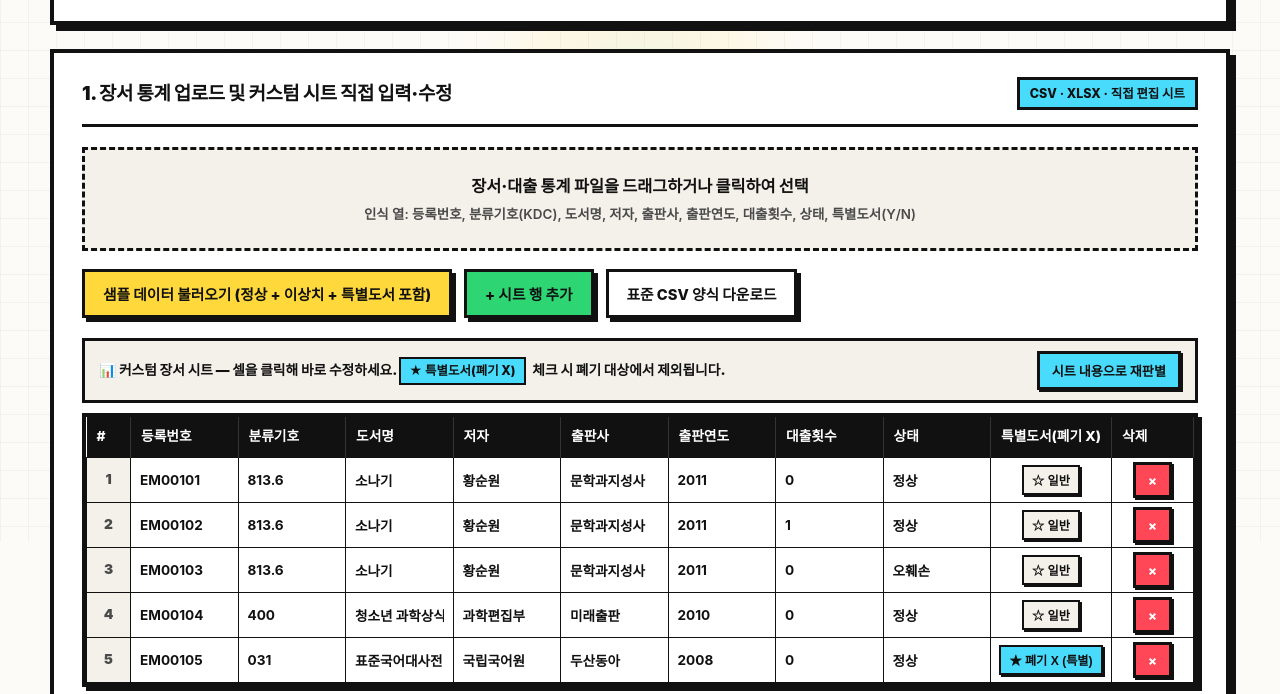
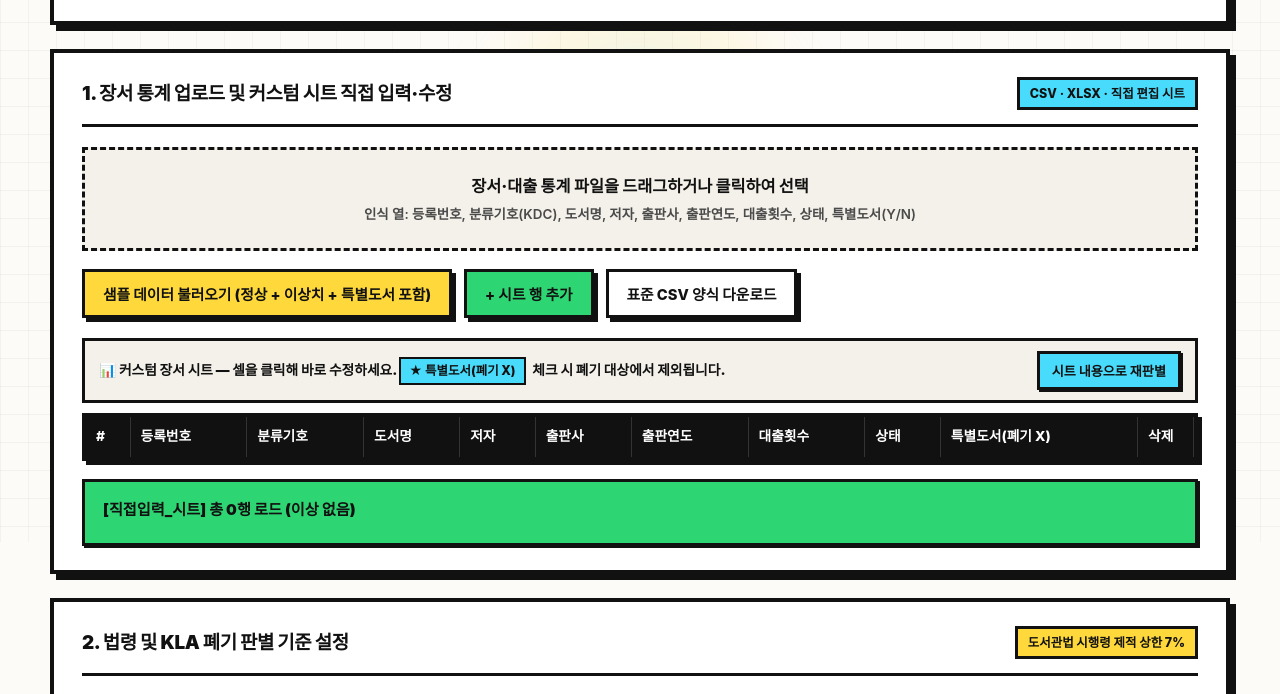
Before and after one commit to nlasdnfkl2/LibTEACHER_plus, a plain HTML site: page weeding.html in a window 1280 px wide. Shown: the part 258-952 px from the top of the page. Drawn offline with Linux system fonts and the light colour scheme; a web font is replaced by a local one.

Commit message:
Update weeding.html

```diff
--- a/weeding.html
+++ b/weeding.html
@@ -470,14 +470,6 @@
 
   function getSampleData() {
     return [
-      { 등록번호: 'EM00101', 분류기호: '813.6', 도서명: '소나기', 저자: '황순원', 출판사: '문학과지성사', 출판연도: 2011, 대출횟수: 0, 상태: '정상', 특별도서: false },
-      { 등록번호: 'EM00102', 분류기호: '813.6', 도서명: '소나기', 저자: '황순원', 출판사: '문학과지성사', 출판연도: 2011, 대출횟수: 1, 상태: '정상', 특별도서: false },
-      { 등록번호: 'EM00103', 분류기호: '813.6', 도서명: '소나기', 저자: '황순원', 출판사: '문학과지성사', 출판연도: 2011, 대출횟수: 0, 상태: '오훼손', 특별도서: false },
-      { 등록번호: 'EM00104', 분류기호: '400', 도서명: '청소년 과학상식 백과 2010', 저자: '과학편집부', 출판사: '미래출판', 출판연도: 2010, 대출횟수: 0, 상태: '정상', 특별도서: false },
-      { 등록번호: 'EM00105', 분류기호: '031', 도서명: '표준국어대사전 개정판', 저자: '국립국어원', 출판사: '두산동아', 출판연도: 2008, 대출횟수: 0, 상태: '정상', 특별도서: true },
-      { 등록번호: 'EM00106', 분류기호: '320', 도서명: '쉽게 읽는 헌법과 시민사회', 저자: '박정훈', 출판사: '사회평론', 출판연도: 2024, 대출횟수: 15, 상태: '정상', 특별도서: false },
-      { 등록번호: 'EM00107', 분류기호: '550', 도서명: '윈도우 XP 활용 완전정복', 저자: '김컴퓨터', 출판사: '한빛미디어', 출판연도: 2005, 대출횟수: 0, 상태: '정상', 특별도서: false },
-      { 등록번호: 'EM00108', 분류기호: '911', 도서명: '학교 개교 50주년 향토사료집', 저자: '지역사연구회', 출판사: '학교도서관', 출판연도: 1998, 대출횟수: 0, 상태: '오훼손', 특별도서: true }
     ];
   }
 
```
